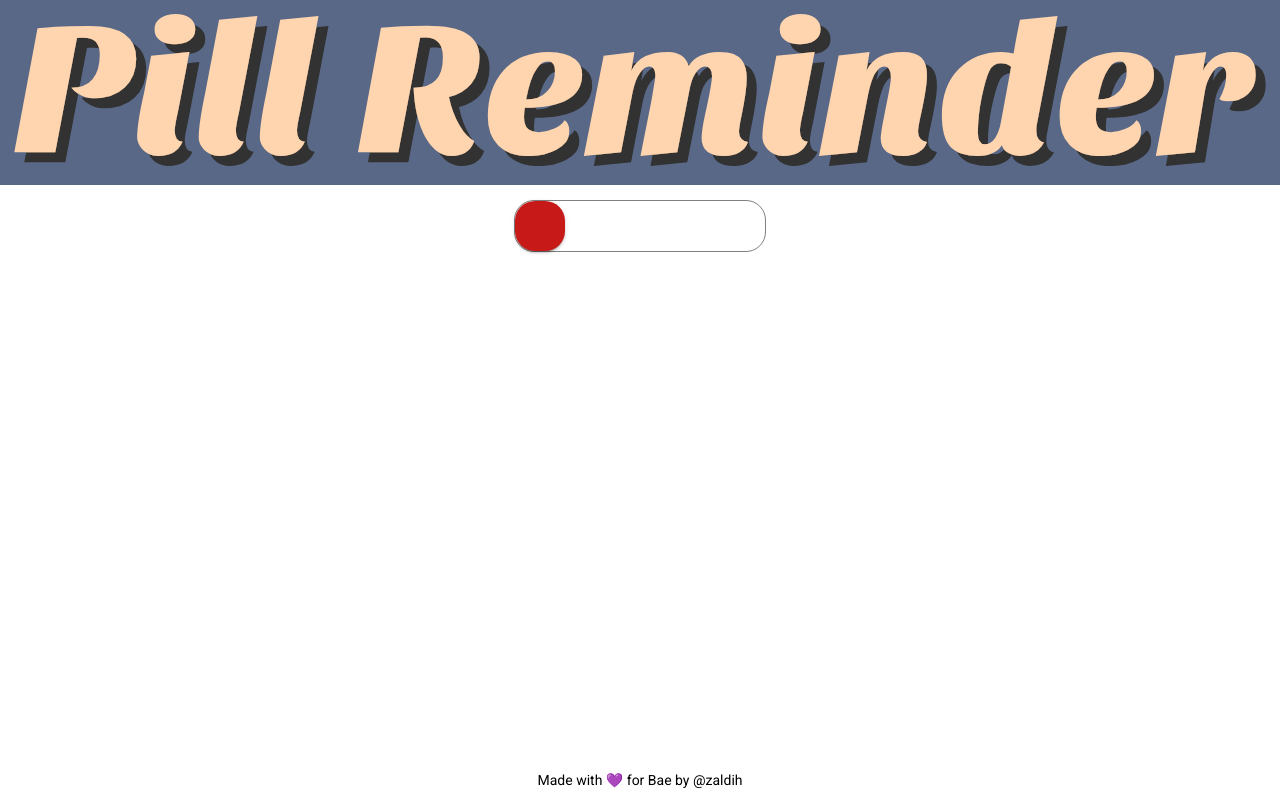
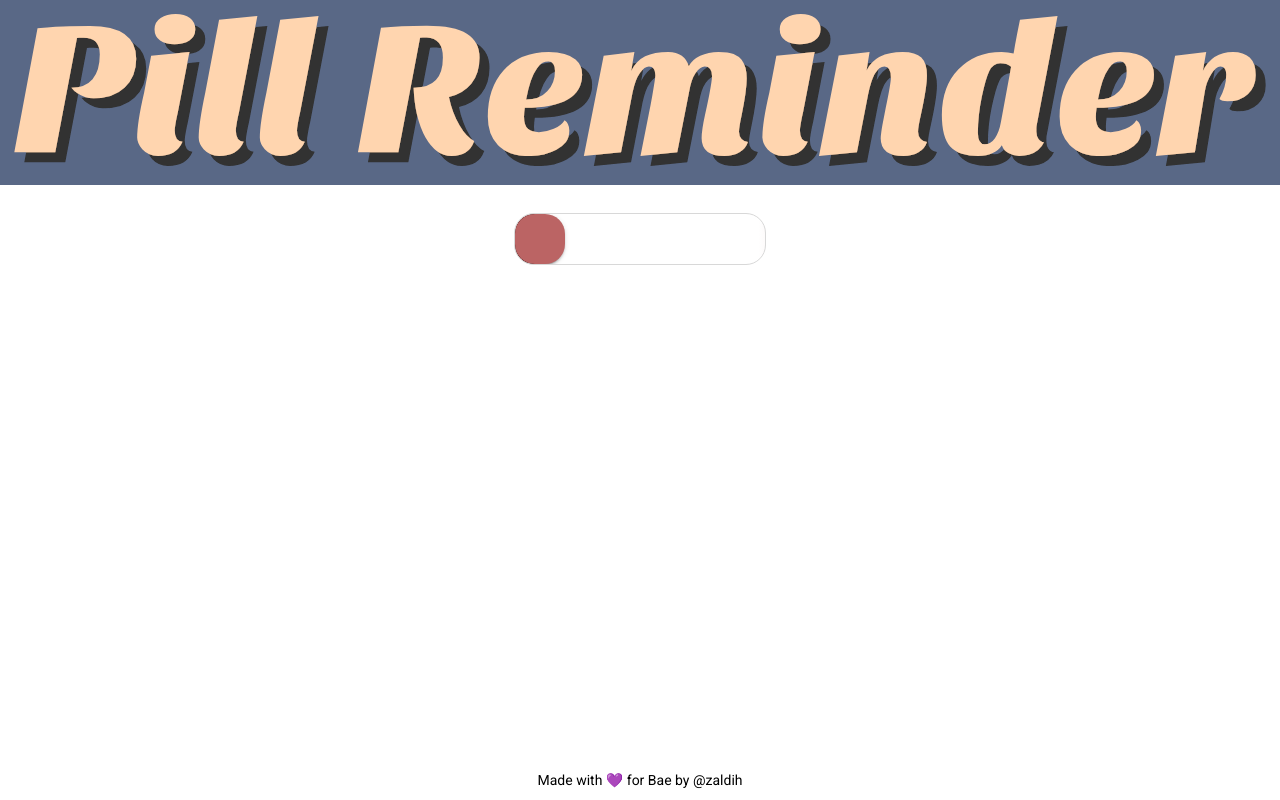
Before and after one commit to zaldih/pill-reminder, an Angular app: page / in a window 1280 px wide. Built offline with nearby package versions, Linux system fonts and the light colour scheme.

Commit message:
feat: add pill animation on slider

```diff
--- a/package.json
+++ b/package.json
@@ -20,6 +20,7 @@
     "@angular/platform-browser": "~13.3.0",
     "@angular/platform-browser-dynamic": "~13.3.0",
     "@angular/router": "~13.3.0",
+    "animate.css": "^4.1.1",
     "rxjs": "~7.5.0",
     "tslib": "^2.3.0",
     "zone.js": "~0.11.4"
--- a/src/app/app.component.scss
+++ b/src/app/app.component.scss
@@ -5,4 +5,5 @@
 .title-container {
   background-color: #596886;
   padding: 14px;
+  margin-bottom: 28px;
 }
--- a/src/app/features/pill/pill-last-taken/pill-last-taken.component.scss
+++ b/src/app/features/pill/pill-last-taken/pill-last-taken.component.scss
@@ -7,6 +7,9 @@
   border-radius: 6px;
   background-color: #ffd4af4c;
   user-select: none;
+
+  animation: backInLeft; /* referring directly to the animation's @keyframe declaration */
+  animation-duration: 1s; /* don't forget to set a duration! */
 }
 
 .title {
--- a/src/app/features/pill/pill-take/pill-take.component.html
+++ b/src/app/features/pill/pill-take/pill-take.component.html
@@ -1,6 +1,9 @@
 <div class="root">
     <div class="bar" id="barContainer" #barContainer>
+        <div class="slider-bg"></div>
         <div class="dragable" id="dragable" #dragable (pointerdown)=" startDrag($event)"
-            (pointerup)="$event.stopPropagation();endDrag()"></div>
+            (pointerup)="$event.stopPropagation();endDrag()">
+            <div class="animation-pill" id="animationPill" #animationPill></div>
+        </div>
     </div>
 </div>
--- a/src/app/features/pill/pill-take/pill-take.component.scss
+++ b/src/app/features/pill/pill-take/pill-take.component.scss
@@ -4,22 +4,35 @@
 
 .bar {
   position: relative;
-  border: 1px solid gray;
+  border: 1px solid #d8d8d8;
   text-align: left;
   width: 250px;
   margin: auto;
   border-radius: 20px;
+  overflow: hidden;
+
+  background: rgb(143, 159, 214);
+  background: linear-gradient(
+    90deg,
+    rgba(143, 159, 214, 0) 70%,
+    rgba(187, 100, 100, 0.4) 90%,
+    rgba(43, 184, 159, 0) 93%
+  );
+  background-size: 200% 100%;
+  animation: bar-gradient 3s ease infinite;
 }
 
 .dragable {
   width: 50px;
   height: 50px;
   display: inline-block;
-  border-radius: 20px;
+  border-radius: 20px; /* Animated via Script */
+
   margin-bottom: -5px;
   touch-action: none;
+  position: relative;
 
-  background-color: rgb(200, 25, 25);
+  background-color: #bb6464;
   transition: box-shadow 200ms cubic-bezier(0, 0, 0.2, 1);
   box-shadow: 0 3px 1px -2px rgba(0, 0, 0, 0.2), 0 2px 2px 0 rgba(0, 0, 0, 0.14),
     0 1px 5px 0 rgba(0, 0, 0, 0.12);
@@ -29,4 +42,40 @@
     box-shadow: 0 5px 5px -3px rgba(0, 0, 0, 0.2),
       0 8px 10px 1px rgba(0, 0, 0, 0.14), 0 3px 14px 2px rgba(0, 0, 0, 0.12);
   }
+
+  &:before {
+    content: ".";
+    background-color: #632626;
+    width: 600px;
+    height: 100%;
+    display: inline-block;
+    position: absolute;
+    right: 20px;
+    z-index: -1;
+  }
 }
+
+.animation-pill {
+  display: inline-block;
+  position: absolute;
+  width: 0;
+  height: 100%;
+  right: 25px;
+  background: white;
+  background: linear-gradient(90deg, #ffffff 65%, #000000 65%);
+
+  border-radius: 20px 0 0 20px;
+  z-index: -1;
+}
+
+.slider-bg {
+}
+
+@keyframes bar-gradient {
+  0% {
+    background-position: 200% 50%;
+  }
+  100% {
+    background-position: 30% 50%;
+  }
+}
--- a/src/app/features/pill/pill-take/pill-take.component.ts
+++ b/src/app/features/pill/pill-take/pill-take.component.ts
@@ -12,6 +12,7 @@ export class PillTakeComponent implements OnInit {
   isDraging = false;
   private positionXClickStart = 0;
   private dragElement: HTMLElement | null = null;
+  private animationPill: HTMLElement | null = null;
   private barContainer: HTMLElement | null = null;
 
   @HostListener('mousemove', ['$event'])
@@ -29,12 +30,14 @@ export class PillTakeComponent implements OnInit {
 
   ngOnInit(): void {
     const dragElement = document.getElementById('dragable');
+    const animationPill = document.getElementById('animationPill');
     const barContainer = document.getElementById('barContainer');
     if (!dragElement || !barContainer) {
       console.error('Cannot find element for drag by id');
       return;
     }
     this.dragElement = dragElement;
+    this.animationPill = animationPill;
     this.barContainer = barContainer;
     this.onKeyframe();
   }
@@ -95,10 +98,18 @@ export class PillTakeComponent implements OnInit {
   }
 
   private onKeyframe() {
-    if (!this.isDraging && this.dragElement) {
+    if (!this.dragElement || !this.animationPill) return;
+
+    if (!this.isDraging && this.positionX > 0.8) {
       this.positionX = this.lerp(this.positionX, 0, 0.15);
       this.dragElement.style.marginLeft = this.positionX + 'px';
     }
+
+    // La forma termina con X = 160;
+    const borderRadius = 20 - this.positionX / 8;
+    this.dragElement.style.borderRadius = `${borderRadius}px 20px 20px ${borderRadius}px`;
+
+    this.animationPill.style.width = this.positionX / 2 - 12 + 'px';
 
     window.requestAnimationFrame(() => this.onKeyframe());
   }
--- a/src/styles.scss
+++ b/src/styles.scss
@@ -1,4 +1,5 @@
 /* You can add global styles to this file, and also import other style files */
+@import "animate.css";
 
 html,
 body {
```
Also changed, not shown: 1 other file (tests, documents, lock files or other folders).
